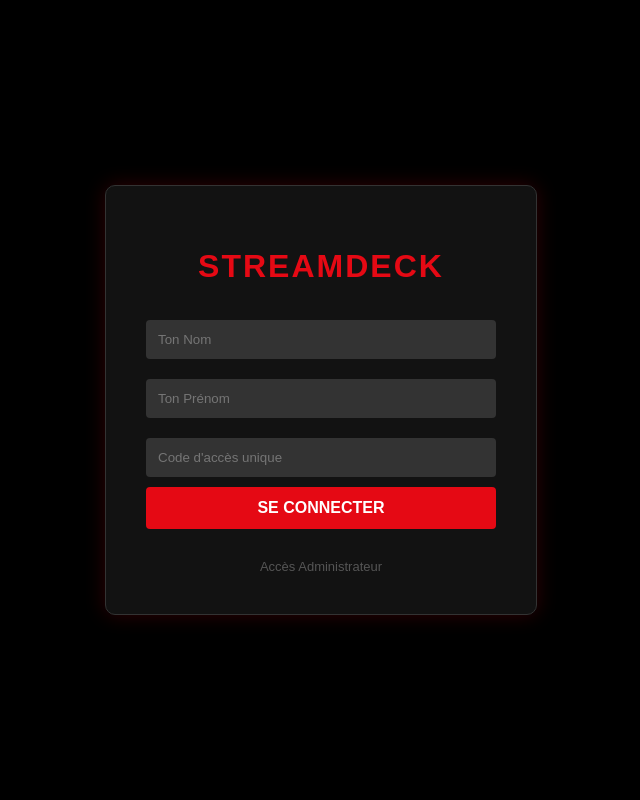
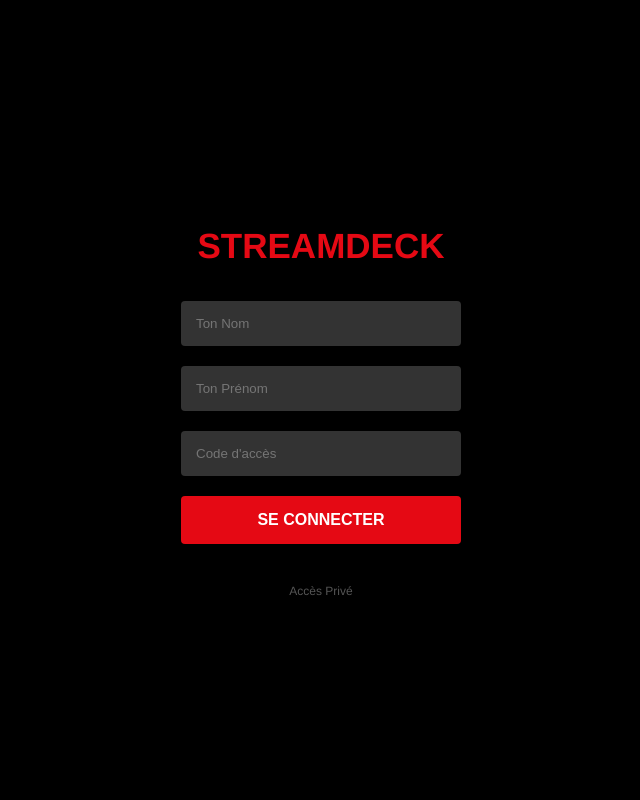
Before and after one commit to vguillotduenas-dotcom/StreamDeck, a Flask app: page /login in a window 1280 px wide. Shown: the whole page, without its empty margins (319-959 px from the left). Run offline with Flask 3, Linux system fonts and the light colour scheme.

Commit message:
Update login.html

```diff
--- a/templates/login.html
+++ b/templates/login.html
@@ -5,14 +5,13 @@
     <meta name="viewport" content="width=device-width, initial-scale=1.0">
     <title>Streamdeck - Connexion</title>
     <style>
-        body { background: #000; color: white; font-family: Arial, sans-serif; display: flex; justify-content: center; align-items: center; height: 100vh; margin: 0; overflow: hidden; }
-        .login-box { background: rgba(20, 20, 20, 0.95); padding: 40px; border-radius: 10px; width: 100%; max-width: 350px; text-align: center; border: 1px solid #333; box-shadow: 0 0 20px rgba(229, 9, 20, 0.2); }
-        h1 { color: #e50914; font-size: 32px; margin-bottom: 25px; letter-spacing: 2px; }
-        input { width: 100%; padding: 12px; margin: 10px 0; background: #333; border: none; color: white; border-radius: 4px; box-sizing: border-box; }
-        .btn-red { width: 100%; padding: 12px; background: #e50914; color: white; border: none; font-weight: bold; cursor: pointer; border-radius: 4px; font-size: 16px; transition: 0.3s; }
-        .btn-red:hover { background: #ff0000; }
-        .admin-link { margin-top: 30px; display: block; color: #555; text-decoration: none; font-size: 13px; cursor: pointer; }
-        #admin-form { display: none; margin-top: 20px; border-top: 1px solid #222; padding-top: 20px; }
+        body { background: #000; color: white; font-family: 'Helvetica Neue', Helvetica, Arial, sans-serif; display: flex; justify-content: center; align-items: center; height: 100vh; margin: 0; }
+        .login-box { background: rgba(0, 0, 0, 0.75); padding: 60px; border-radius: 8px; width: 100%; max-width: 400px; text-align: center; box-sizing: border-box; }
+        h1 { color: #e50914; font-size: 35px; margin-bottom: 25px; }
+        input { width: 100%; padding: 15px; margin: 10px 0; background: #333; border: none; color: white; border-radius: 4px; box-sizing: border-box; }
+        .btn-red { width: 100%; padding: 15px; background: #e50914; color: white; border: none; font-weight: bold; cursor: pointer; border-radius: 4px; font-size: 16px; margin-top: 10px; }
+        .admin-link { margin-top: 40px; display: block; color: #555; text-decoration: none; font-size: 12px; cursor: pointer; }
+        #admin-form { display: none; margin-top: 20px; border-top: 1px solid #333; padding-top: 20px; }
     </style>
 </head>
 <body>
@@ -21,17 +20,16 @@
         <form method="POST">
             <input type="text" name="nom" placeholder="Ton Nom" required>
             <input type="text" name="prenom" placeholder="Ton Prénom" required>
-            <input type="text" name="code" placeholder="Code d'accès unique" required>
+            <input type="text" name="code" placeholder="Code d'accès" required>
             <button type="submit" class="btn-red">SE CONNECTER</button>
         </form>
 
-        <span class="admin-link" onclick="document.getElementById('admin-form').style.display='block'">Accès Administrateur</span>
+        <span class="admin-link" onclick="document.getElementById('admin-form').style.display='block'">Accès Privé</span>
         <div id="admin-form">
             <form method="POST">
-                <input type="password" name="code" placeholder="Code Admin">
-                <button type="submit" style="background:#222; color:#888; border:1px solid #444; padding:5px; cursor:pointer; width:100%;">Entrer</button>
+                <input type="password" name="code" placeholder="Mot de passe Admin">
+                <button type="submit" style="background:#222; color:#888; border:none; padding:5px; width:100%; cursor:pointer;">Entrer</button>
             </form>
         </div>
     </div>
 </body>
-</html>
```
